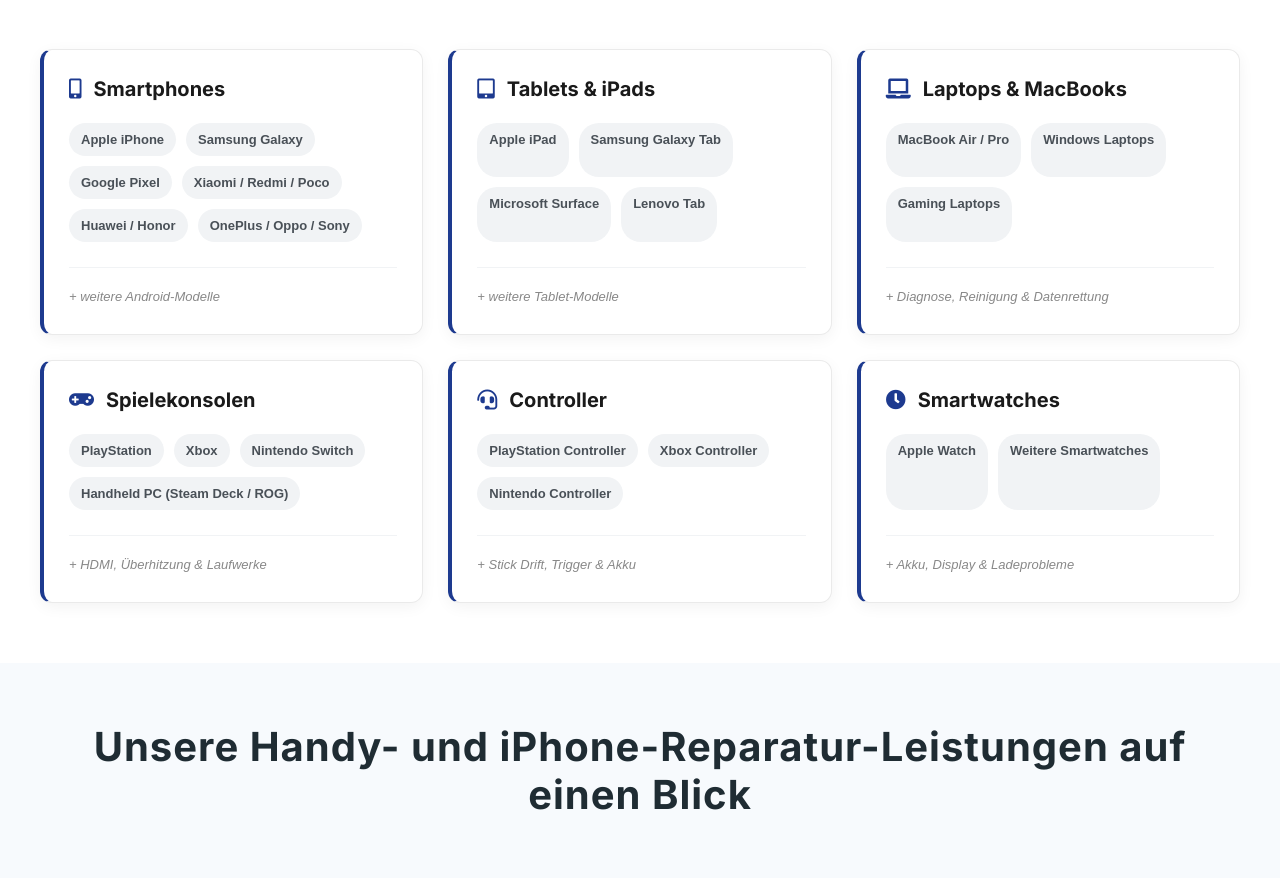
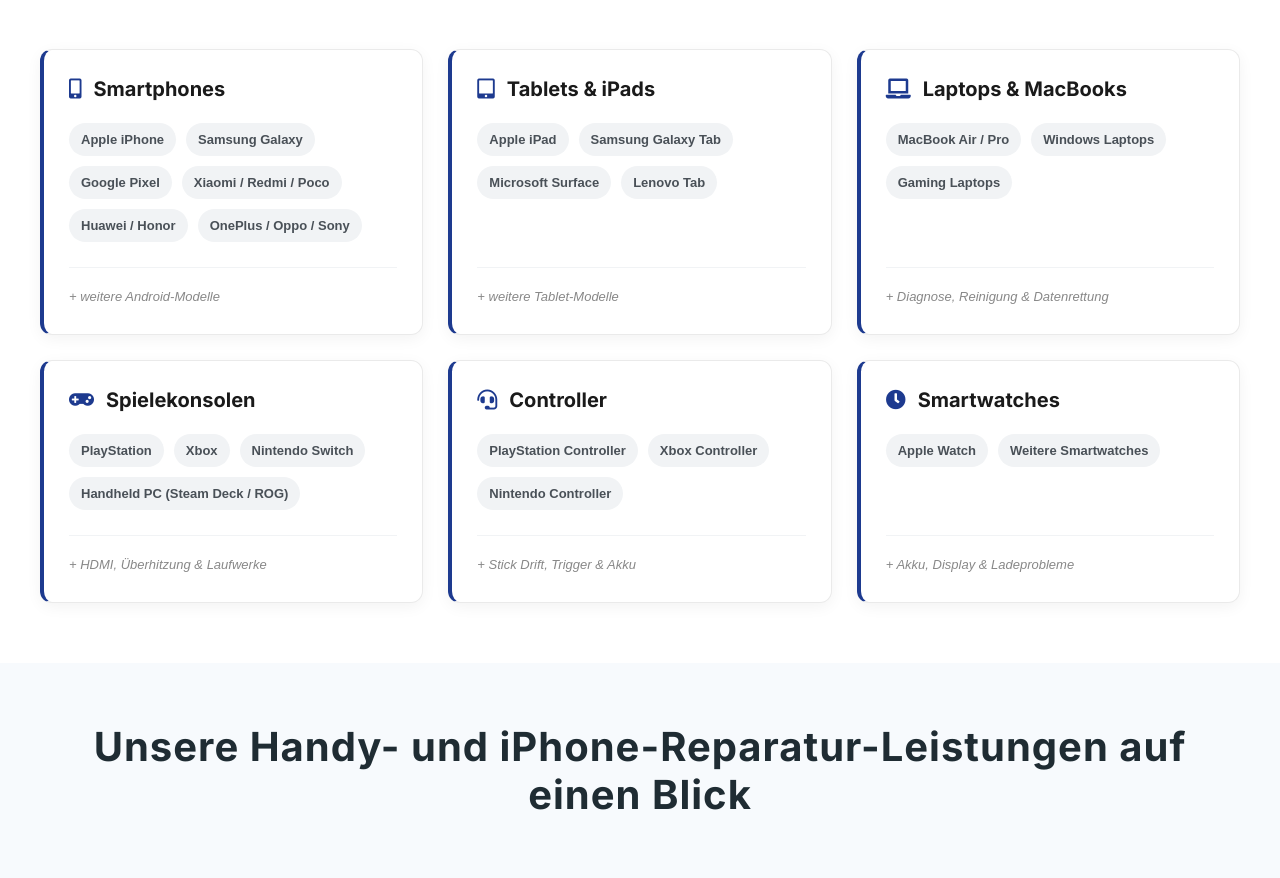
Before and after one commit to PrestiaMedia/iRepair, a React (Vite) app: page / in a window 1280 px wide. Shown: the part 900-1778 px from the top of the page. Built offline with nearby package versions, Linux system fonts and the light colour scheme; a web font is replaced by a local one.

Commit message:
fix(ui): prevent brand pills from stretching vertically in flex container

```diff
--- a/src/components/ServicesSection.jsx
+++ b/src/components/ServicesSection.jsx
@@ -70,7 +70,7 @@
               </div>
 
               {/* Brands Grid (Pills) */}
-              <div style={{ display: 'flex', flexWrap: 'wrap', gap: '10px', marginBottom: '25px', flexGrow: 1 }}>
+              <div style={{ display: 'flex', flexWrap: 'wrap', gap: '10px', marginBottom: '25px', flexGrow: 1, alignItems: 'flex-start', alignContent: 'flex-start' }}>
                 {repairBrands[category.id]?.map(brand => (
                   <Link
                     key={brand.slug}
```
